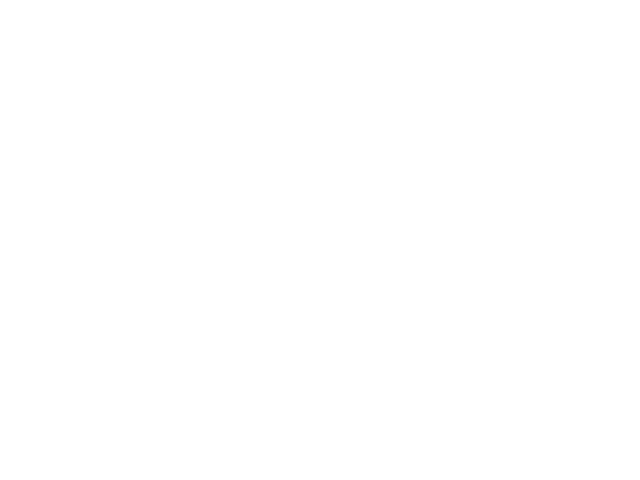
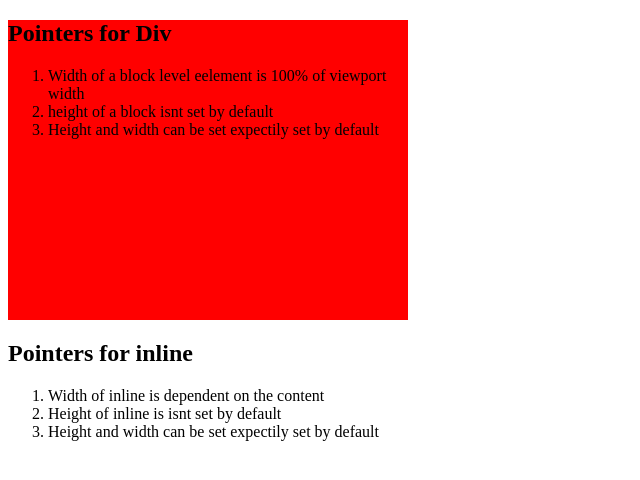
Before and after one commit to PrajwalChandanagiri/CSS-SHapeAI, a plain HTML site: page index.html in a window 1280 px wide. Shown: the whole page, without its empty margins (0-640 px from the left). Drawn offline with Linux system fonts and the light colour scheme.

Commit message:
Inline and block pointers

```diff
--- a/index.html
+++ b/index.html
@@ -1,12 +1,37 @@
 <!DOCTYPE html>
 <html lang="en">
-<head>
-    <meta charset="UTF-8">
-    <meta http-equiv="X-UA-Compatible" content="IE=edge">
-    <meta name="viewport" content="width=device-width, initial-scale=1.0">
-    <title>Document</title>
-</head>
-<body>
+  <head>
+    <meta charset="UTF-8" />
+    <meta http-equiv="X-UA-Compatible" content="IE=edge" />
+    <meta name="viewport" content="width=device-width, initial-scale=1.0" />
+    <title>CSS Day2</title>
+    <style>
+      div {
+        background-color: red;
+        width: 400px;
+        height: 300px;
+      }
 
-</body>
+        </style>
+  </head>
+  <body>
+    <div>
+      <h2>Pointers for Div</h2>
+      <ol>
+        <li>Width of a block level eelement is 100% of viewport width</li>
+        <li>height of a block isnt set by default</li>
+        <li>Height and width can be set expectily set by default</li>
+      </ol>
+    </div>
+
+    <span>
+      <h2>Pointers for inline</h2>
+
+      <ol>
+        <li>Width of inline is dependent on the content</li>
+        <li>Height of inline is isnt set by default</li>
+        <li>Height and width can be set expectily set by default</li>
+      </ol>
+    </span>
+  </body>
 </html>
```
